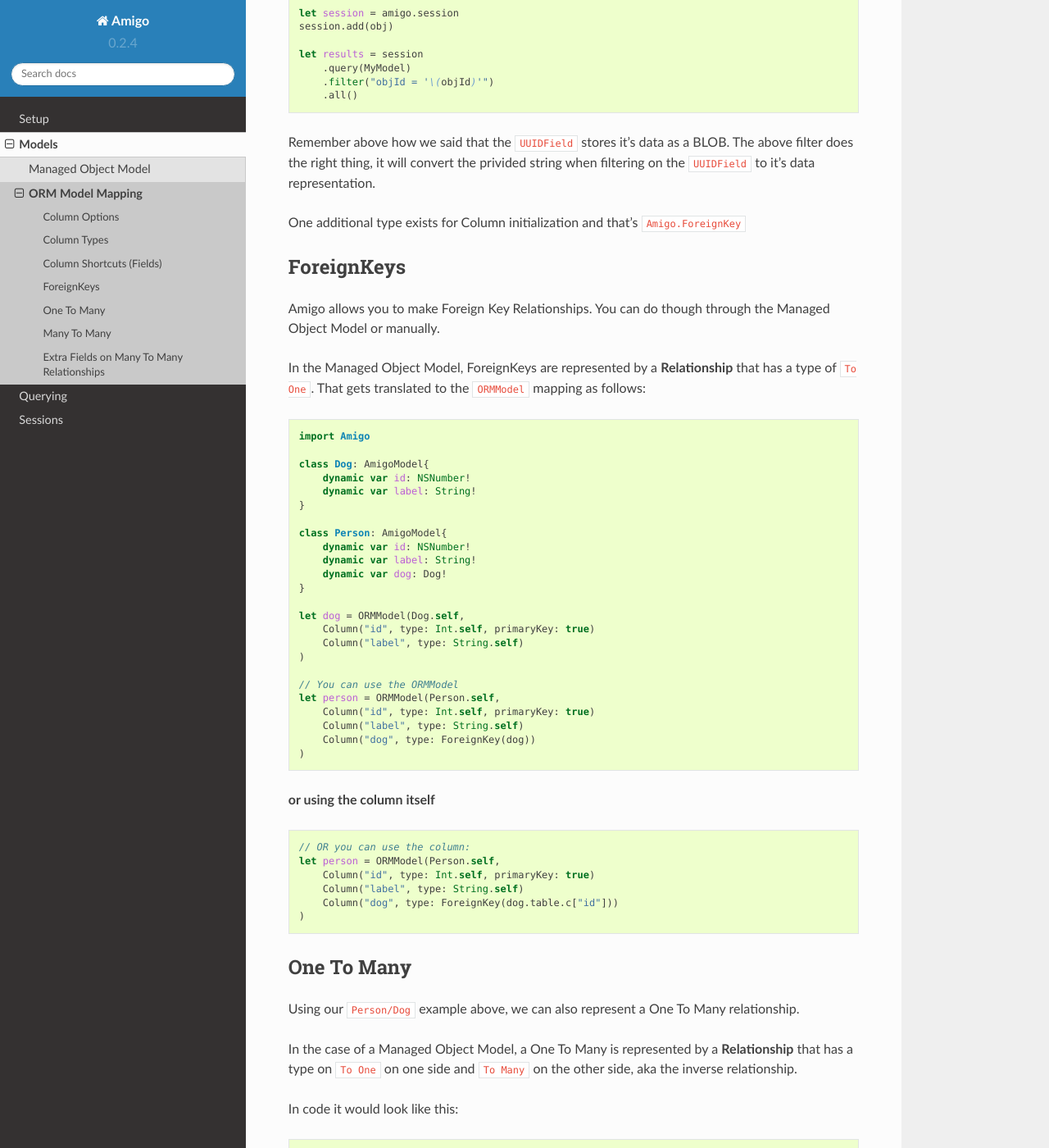
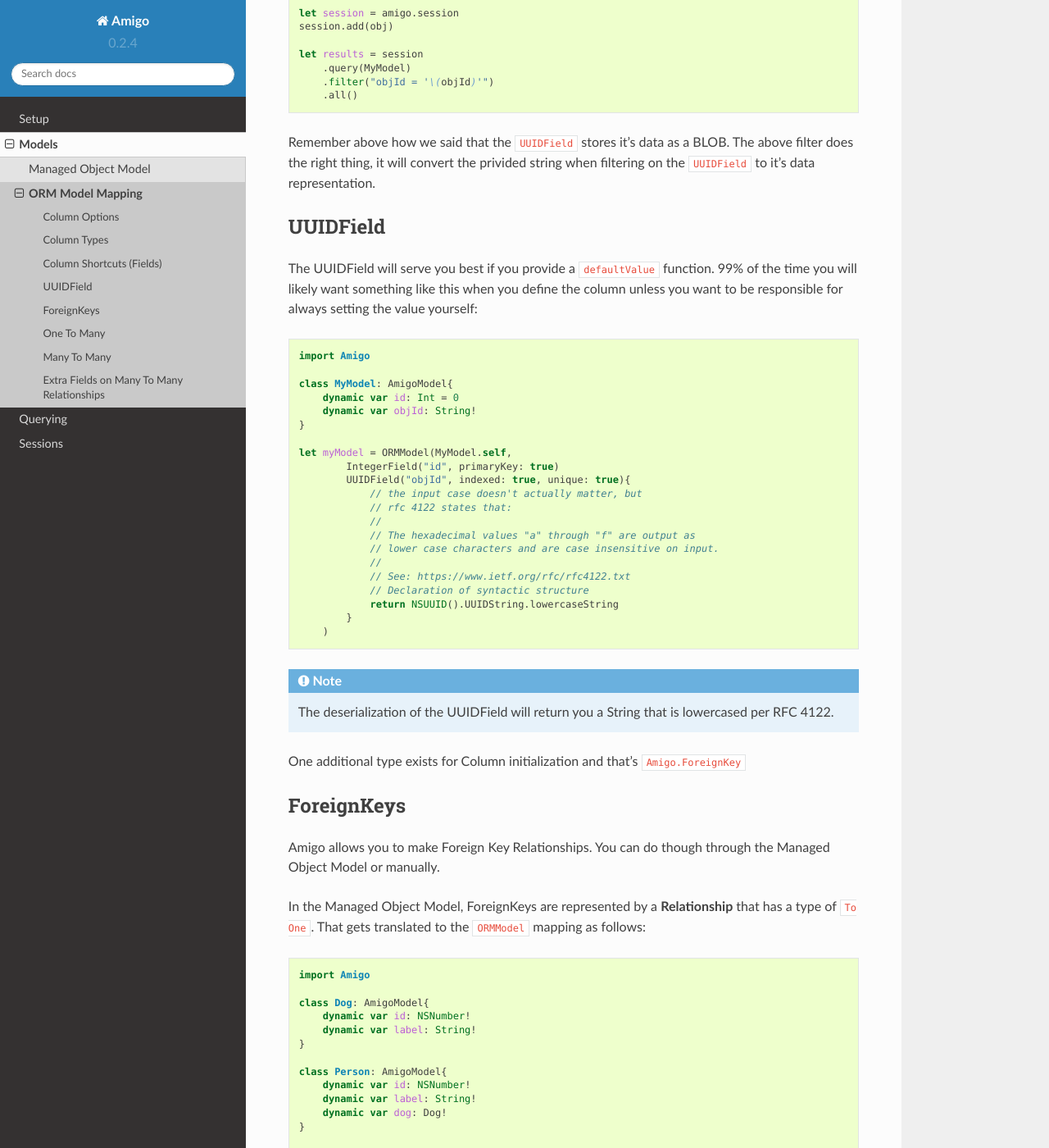
Before and after one commit to blitzagency/amigo-swift, a Sphinx documentation site: the page built from docs/models/orm_models.rst, in a window 1280 px wide and 1400 px high, scrolled down 2771 px. Shown: the whole window at 82% size. Built offline with Sphinx 7.4.7 and the Read the Docs theme 2.0.0, drawn with Linux system fonts in a browser that asks for light colours.

Commit message:
adds UUIDField documentation

```diff
--- a/docs/models/orm_models.rst
+++ b/docs/models/orm_models.rst
@@ -126,6 +126,7 @@
     The UUIDField, in SQLite, will store your data as a 16 byte BLOB
     but it on the model itself it will be realized as a :code:`String`.
 
+
 Lets take a look at how using these might look:
 
 .. code-block:: swift
@@ -163,6 +164,44 @@
 as a BLOB. The above filter does the right thing, it will convert the
 privided string when filtering on the :code:`UUIDField` to it's data
 representation.
+
+
+UUIDField
+--------------------------
+
+The UUIDField will serve you best if you provide a :code:`defaultValue`
+function. 99% of the time you will likely want something like this
+when you define the column unless you want to be responsible for always
+setting the value yourself:
+
+.. code-block:: swift
+
+    import Amigo
+
+    class MyModel: AmigoModel{
+        dynamic var id: Int = 0
+        dynamic var objId: String!
+    }
+
+    let myModel = ORMModel(MyModel.self,
+            IntegerField("id", primaryKey: true)
+            UUIDField("objId", indexed: true, unique: true){
+                // the input case doesn't actually matter, but
+                // rfc 4122 states that:
+                //
+                // The hexadecimal values "a" through "f" are output as
+                // lower case characters and are case insensitive on input.
+                //
+                // See: https://www.ietf.org/rfc/rfc4122.txt
+                // Declaration of syntactic structure
+                return NSUUID().UUIDString.lowercaseString
+            }
+        )
+
+.. note::
+
+    The deserialization of the UUIDField will return you a String that is lowercased
+    per RFC 4122.
 
 
 One additional type exists for Column initialization and that's :code:`Amigo.ForeignKey`
```
